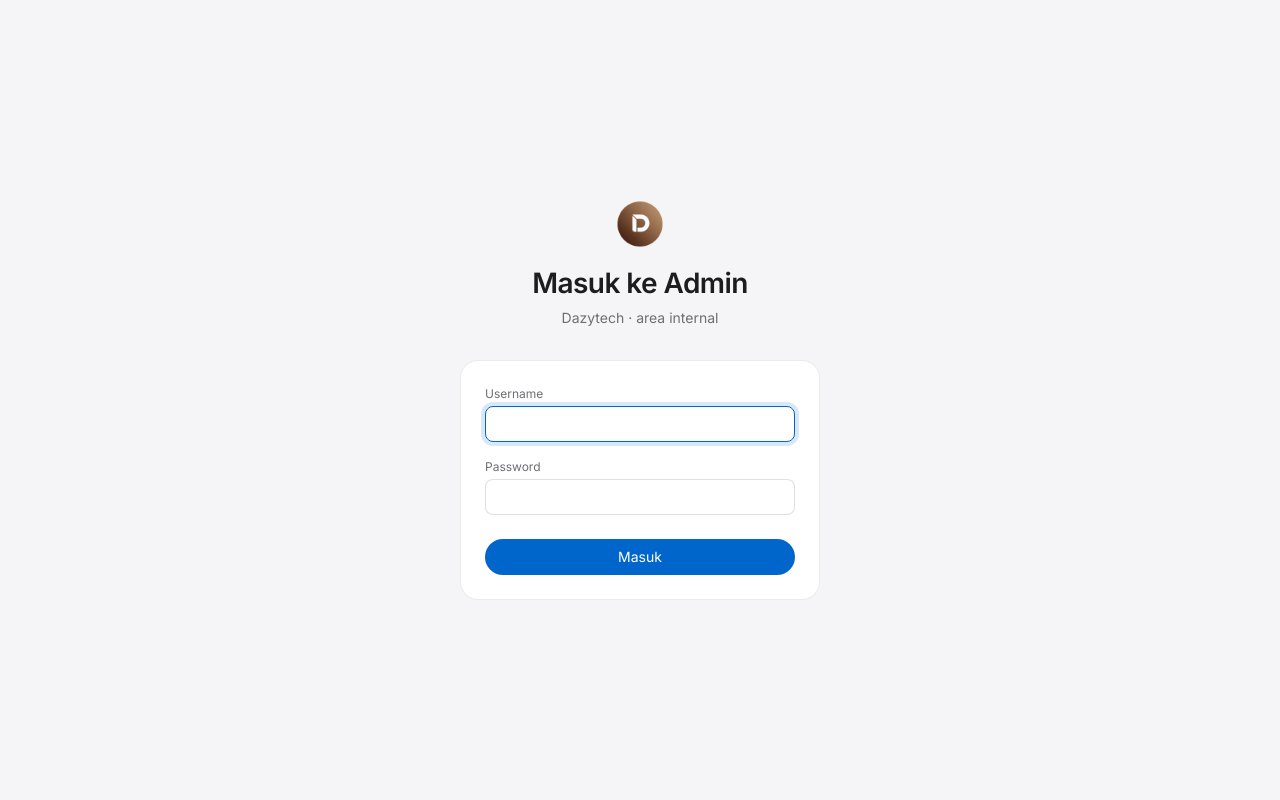
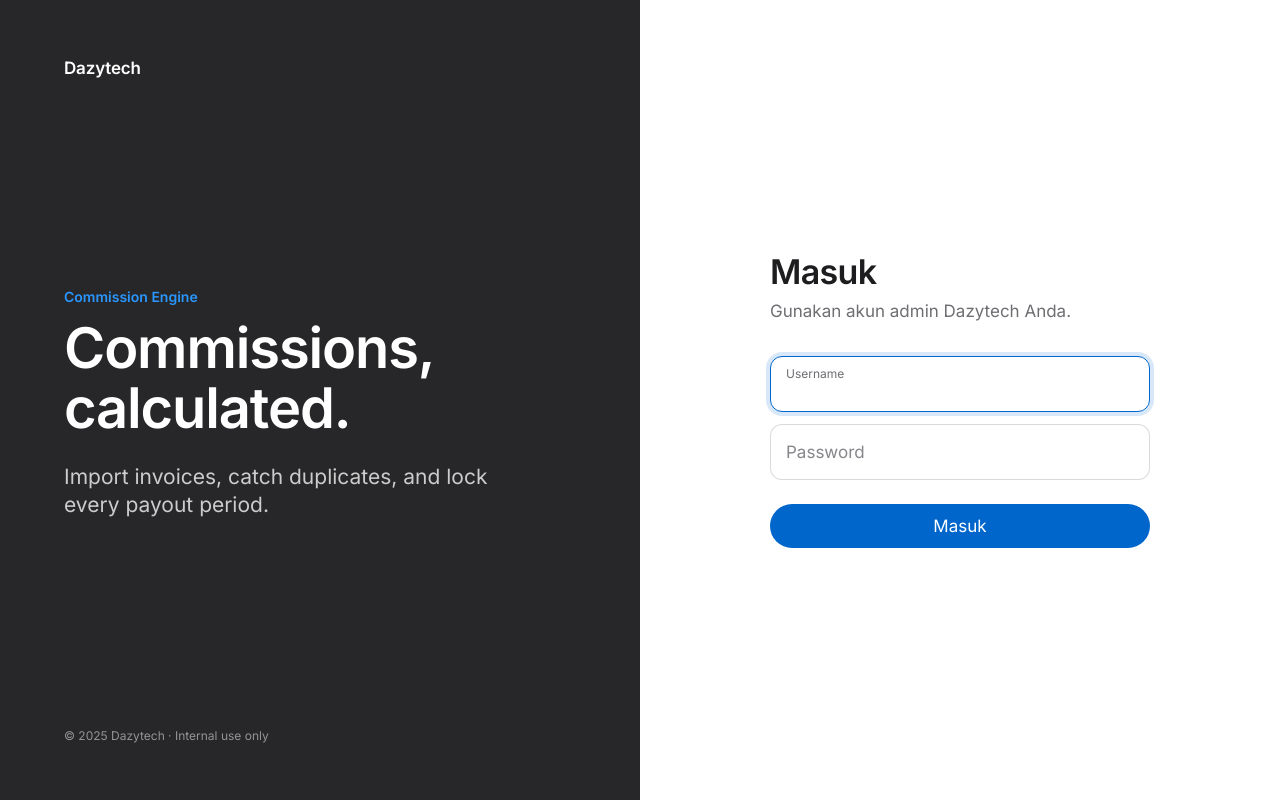
Before and after one commit to renaldolivando6/dazytech, a Next.js app: page /admin/login in a window 1280 px wide. Built offline with nearby package versions, Linux system fonts and the light colour scheme; no server answers.

Commit message:
update UI login komisi

```diff
--- a/src/app/admin/login/login-form.tsx
+++ b/src/app/admin/login/login-form.tsx
@@ -2,7 +2,7 @@
 
 import { useActionState } from 'react';
 import { SubmitButton } from '@/components/admin/submit-button';
-import { Alert, inputClass, labelClass } from '@/components/admin/ui';
+import { Alert, cx } from '@/components/admin/ui';
 import { valueOf } from '@/lib/action-result';
 import { loginAction } from './actions';
 
@@ -10,32 +10,63 @@ export function LoginForm({ next }: { next?: string }) {
   const [state, action] = useActionState(loginAction, null);
 
   return (
-    <form action={action} className="space-y-4">
-      {state && !state.ok && <Alert tone="red">{state.error}</Alert>}
+    <form action={action} className="space-y-3">
+      {state && !state.ok && (
+        <div className="pb-1">
+          <Alert tone="red">{state.error}</Alert>
+        </div>
+      )}
       <input type="hidden" name="next" value={next ?? ''} />
-      <div>
-        <label htmlFor="username" className={labelClass}>
-          Username
-        </label>
-        <input
+      <FloatingInput
         id="username"
         name="username"
+        label="Username"
         autoComplete="username"
-          required
         autoFocus
         defaultValue={valueOf(state, 'username')}
-          className={inputClass}
       />
-      </div>
-      <div>
-        <label htmlFor="password" className={labelClass}>
-          Password
-        </label>
-        <input id="password" name="password" type="password" autoComplete="current-password" required className={inputClass} />
-      </div>
-      <SubmitButton pendingText="Masuk…" className="mt-2 w-full">
+      <FloatingInput id="password" name="password" label="Password" type="password" autoComplete="current-password" />
+      <div className="pt-3">
+        <SubmitButton pendingText="Masuk…" className="h-11! w-full text-[17px]!">
           Masuk
         </SubmitButton>
+      </div>
     </form>
   );
 }
+
+// Input dengan label di dalam yang naik saat fokus/terisi (gaya form Apple ID).
+// `placeholder=" "` dibutuhkan agar :placeholder-shown bisa membedakan kosong/terisi.
+function FloatingInput({
+  id,
+  label,
+  className,
+  ...props
+}: React.InputHTMLAttributes<HTMLInputElement> & { id: string; label: string }) {
+  return (
+    <div className="relative">
+      <input
+        id={id}
+        placeholder=" "
+        required
+        className={cx(
+          'peer block h-[56px] w-full rounded-xl border border-black/[0.15] bg-white px-4 pb-2 pt-6 text-[17px] text-ink outline-none transition-shadow',
+          'focus:border-accent focus:ring-4 focus:ring-accent/15',
+          className,
+        )}
+        {...props}
+      />
+      <label
+        htmlFor={id}
+        className={cx(
+          'pointer-events-none absolute left-4 top-1/2 -translate-y-1/2 text-[17px] text-faint transition-all duration-150',
+          'peer-focus:top-[18px] peer-focus:text-[12px] peer-focus:text-muted',
+          'peer-[:not(:placeholder-shown)]:top-[18px] peer-[:not(:placeholder-shown)]:text-[12px] peer-[:not(:placeholder-shown)]:text-muted',
+          'peer-autofill:top-[18px] peer-autofill:text-[12px]',
+        )}
+      >
+        {label}
+      </label>
+    </div>
+  );
+}
--- a/src/app/admin/login/page.tsx
+++ b/src/app/admin/login/page.tsx
@@ -1,27 +1,44 @@
 import type { Metadata } from 'next';
-import Image from 'next/image';
 import { redirect } from 'next/navigation';
 import { getCurrentUser } from '@/lib/auth/session';
 import { LoginForm } from './login-form';
 
 export const metadata: Metadata = { title: 'Masuk' };
 
+// Dua "tile" ala DESIGN.md: tile gelap (brand) + kanvas terang (form).
+// Pergantian warna permukaan itu sendiri yang jadi pemisah — tanpa garis/bayangan.
 export default async function LoginPage({ searchParams }: { searchParams: Promise<{ next?: string }> }) {
   if (await getCurrentUser()) redirect('/admin/komisi/');
   const { next } = await searchParams;
+  const year = new Date().getFullYear();
 
   return (
-    <main className="flex min-h-screen items-center justify-center px-4 py-12">
-      <div className="w-full max-w-[360px]">
-        <div className="mb-8 text-center">
-          <Image src="/dazytech-logo-circle.png" alt="Dazytech" width={48} height={48} className="mx-auto rounded-full" />
-          <h1 className="mt-5 text-[28px] font-semibold leading-[1.14] tracking-[-0.02em]">Masuk ke Admin</h1>
-          <p className="mt-2 text-[14px] text-muted">Dazytech · area internal</p>
+    <main className="grid min-h-screen grid-rows-[auto_1fr] lg:grid-cols-[minmax(0,1fr)_minmax(0,1fr)] lg:grid-rows-1">
+      {/* Tile gelap */}
+      <section className="flex flex-col justify-between bg-[#272729] px-6 py-6 text-white sm:px-10 lg:px-16 lg:py-14">
+        <span className="text-[17px] font-semibold tracking-[-0.01em]">Dazytech</span>
+        <div className="hidden max-w-md lg:block">
+          <p className="text-[14px] font-semibold text-[#2997ff]">Commission Engine</p>
+          <h1 className="mt-3 text-[56px] font-semibold leading-[1.07] tracking-[-0.02em]">
+            Commissions,
+            <br />
+            calculated.
+          </h1>
+          <p className="mt-6 text-[21px] leading-[1.38] text-[#cccccc]">
+            Import invoices, catch duplicates, and lock every payout period.
+          </p>
         </div>
-        <div className="rounded-[18px] border border-black/[0.08] bg-white p-6">
+        <p className="hidden text-[12px] text-white/50 lg:block">© {year} Dazytech · Internal use only</p>
+      </section>
+
+      {/* Kanvas terang */}
+      <section className="flex items-center justify-center bg-white px-6 py-14 sm:px-10">
+        <div className="w-full max-w-[380px]">
+          <h2 className="text-[34px] font-semibold leading-[1.15] tracking-[-0.02em]">Masuk</h2>
+          <p className="mb-8 mt-2 text-[17px] leading-[1.47] text-muted">Gunakan akun admin Dazytech Anda.</p>
           <LoginForm next={next} />
         </div>
-      </div>
+      </section>
     </main>
   );
 }
```
Lines whose indentation alone changed are shown as unchanged.
